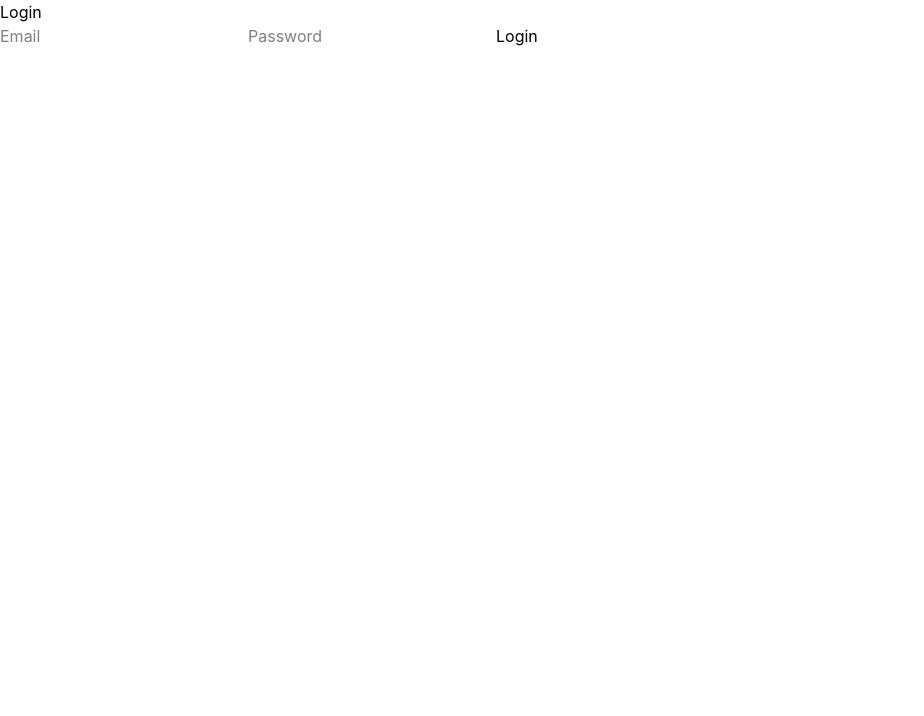
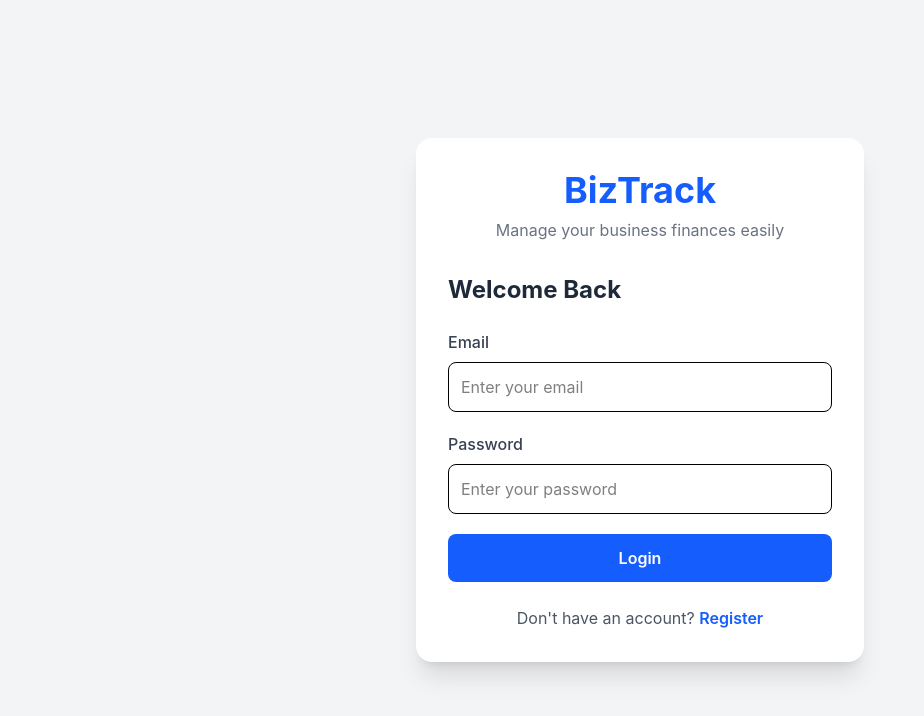
Before and after one commit to Cedric-Raichand/BizTrack, a React app in the folder frontend/: page / in a window 1280 px wide. Shown: the top 716 px of the page, without its empty margins (0-924 px from the left). Built offline with nearby package versions, Linux system fonts and the light colour scheme; no server answers; the HTML template or start-up script is replaced by a standard one.

Commit message:
Style login page to match BizTrack UI

```diff
--- a/frontend/src/pages/Login.jsx
+++ b/frontend/src/pages/Login.jsx
@@ -1,5 +1,5 @@
 import { useState } from "react";
-import { useNavigate } from "react-router-dom";
+import { useNavigate, Link } from "react-router-dom";
 
 import API from "../api/axios";
 import { useAuth } from "../context/AuthContext";
@@ -42,6 +42,8 @@ function Login() {
     });
 
   };
+
+
 
 
 
@@ -114,7 +116,6 @@ function Login() {
 
 
 
-
       toast.error(
 
         error.response?.data?.message ||
@@ -142,23 +143,74 @@ function Login() {
 
 
 
+
+
   return (
+
+
+    <div className="min-h-screen bg-gray-100 flex items-center justify-center px-4">
+
+
+      <div className="bg-white shadow-xl rounded-2xl p-8 w-full max-w-md">
+
+
+        <div className="text-center mb-8">
+
+
+          <h1 className="text-4xl font-bold text-blue-600">
+
+            BizTrack
+
+          </h1>
+
+
+          <p className="text-gray-500 mt-2">
+
+            Manage your business finances easily
+
+          </p>
+
+
+        </div>
+
+
+
+
+
+
+
+        <h2 className="text-2xl font-bold mb-6 text-gray-800">
+
+          Welcome Back
+
+        </h2>
+
+
+
+
+
+
+
+        <form
+
+          onSubmit={handleSubmit}
+
+          className="space-y-5"
+
+        >
+
+
+
 
 
           <div>
 
 
-      <h1>
+            <label className="block mb-2 text-gray-700 font-medium">
 
-        Login
+              Email
 
-      </h1>
-
-
-
-
-
-      <form onSubmit={handleSubmit}>
+            </label>
 
 
             <input
@@ -167,7 +219,7 @@ function Login() {
 
               name="email"
 
-          placeholder="Email"
+              placeholder="Enter your email"
 
               value={formData.email}
 
@@ -175,10 +227,29 @@ function Login() {
 
               disabled={loading}
 
+              className="w-full border rounded-lg p-3 outline-none focus:ring-2 focus:ring-blue-500"
+
+              required
+
             />
 
 
+          </div>
 
+
+
+
+
+
+
+          <div>
+
+
+            <label className="block mb-2 text-gray-700 font-medium">
+
+              Password
+
+            </label>
 
 
             <input
@@ -187,7 +258,7 @@ function Login() {
 
               name="password"
 
-          placeholder="Password"
+              placeholder="Enter your password"
 
               value={formData.password}
 
@@ -195,7 +266,15 @@ function Login() {
 
               disabled={loading}
 
+              className="w-full border rounded-lg p-3 outline-none focus:ring-2 focus:ring-blue-500"
+
+              required
+
             />
+
+
+          </div>
+
 
 
 
@@ -208,7 +287,10 @@ function Login() {
 
             disabled={loading}
 
+            className="w-full bg-blue-600 hover:bg-blue-700 text-white py-3 rounded-lg font-semibold transition disabled:opacity-50"
+
           >
+
 
             {
 
@@ -227,10 +309,44 @@ function Login() {
 
 
 
+
         </form>
 
 
 
+
+
+
+
+        <p className="text-center mt-6 text-gray-600">
+
+
+          Don't have an account?
+
+
+          {" "}
+
+
+          <Link
+
+            to="/register"
+
+            className="text-blue-600 font-semibold hover:underline"
+
+          >
+
+            Register
+
+          </Link>
+
+
+        </p>
+
+
+
+
+
+      </div>
 
 
     </div>
```
Lines whose indentation alone changed are shown as unchanged.
